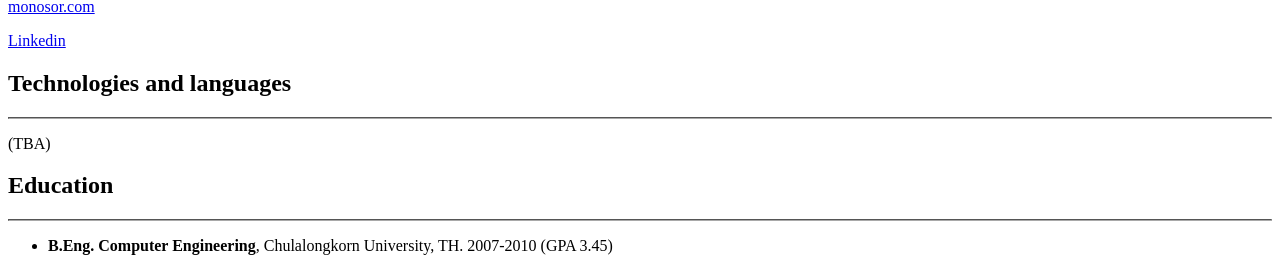
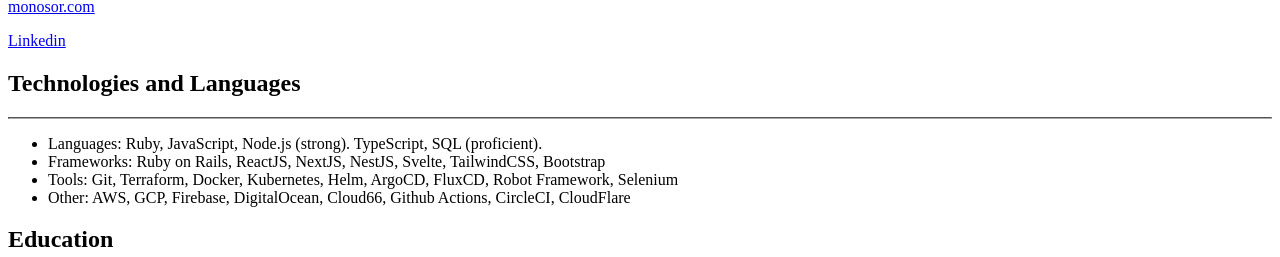
Before and after one commit to narze/resume, a Svelte app: page / in a window 1280 px wide. Shown: the part 337-594 px from the top of the page. Built offline with nearby package versions, Linux system fonts and the light colour scheme.

Commit message:
feat: Add technologies & languages section

```diff
--- a/src/App.svelte
+++ b/src/App.svelte
@@ -20,14 +20,14 @@
       url: "https://eventpop.me",
       years: ["2015", "Current"],
       details: [
-        "Designed & developed several core services for EventPop website (Ticketing, Payment, Billing, Reporting, APIs, etc.) using Ruby on Rails",
-        "Maintain server operations, pioneered DevOps practices in the team",
+        "Designed, developed and maintained several core services for EventPop website (Ticketing, Payment, Billing, Reporting, APIs, etc.) using Ruby on Rails",
+        "Maintained server operations, deployments, CI-CD. Also pioneered DevOps practices in the team",
         "Integrated 3rd-party services : Kerry Express, DHL, Queue-It",
         "Integrated payment service providers : Omise, ThaiEPay, 123 by 2C2P, SCB-Easy, K-PayPlus, K-PaymentGateway",
       ],
     },
     {
-      position: "Co-founder",
+      position: "Maker, Co-founder",
       company: "Maker Zoo",
       url: "https://fb.me/makerzoo",
       years: ["2014", "2016"],
@@ -45,7 +45,7 @@
       years: ["2015", "2016"],
       details: [
         "Developed internet connected Smart Lockers System using web technologies (Node.js, React.js) on embedded systems (Ubuntu Linux, Arduino, Raspberry Pi)",
-        "Developed Node.js library to connect with Nayax to receive cashless payment on vending machines, and also supports Thai Baht cash payment",
+        "Developed private Node.js library to connect with Nayax via serial port to receive cashless payment on vending machines, and also supported Thai Baht cash payment",
       ],
     },
     {
@@ -89,14 +89,42 @@
 </header>
 
 <main class="text-center p-4 m-0 md:m-8 xl:mx-auto max-w-screen-xl">
-  <Intro id="intro" {...introData} />
+  <Intro {...introData} />
 
   <section>
     <h2 class="text-2xl print:text-4xl uppercase text-left">
-      Technologies and languages
+      Technologies and Languages
     </h2>
     <hr />
-    <p>(TBA)</p>
+    <ul class="text-left list-disc pl-8">
+      <li>
+        <span class="w-28 inline-block">Languages:</span>
+        <span
+          >Ruby, JavaScript, Node.js (strong). TypeScript, SQL (proficient).</span
+        >
+      </li>
+      <li>
+        <span class="w-28 inline-block">Frameworks:</span>
+        <span
+          >Ruby on Rails, ReactJS, NextJS, NestJS, Svelte, TailwindCSS,
+          Bootstrap</span
+        >
+      </li>
+      <li>
+        <span class="w-28 inline-block">Tools:</span>
+        <span
+          >Git, Terraform, Docker, Kubernetes, Helm, ArgoCD, FluxCD, Robot
+          Framework, Selenium</span
+        >
+      </li>
+      <li>
+        <span class="w-28 inline-block">Other:</span>
+        <span
+          >AWS, GCP, Firebase, DigitalOcean, Cloud66, Github Actions, CircleCI,
+          CloudFlare</span
+        >
+      </li>
+    </ul>
   </section>
   <section>
     <h2 class="text-2xl print:text-4xl uppercase text-left">Education</h2>
```
